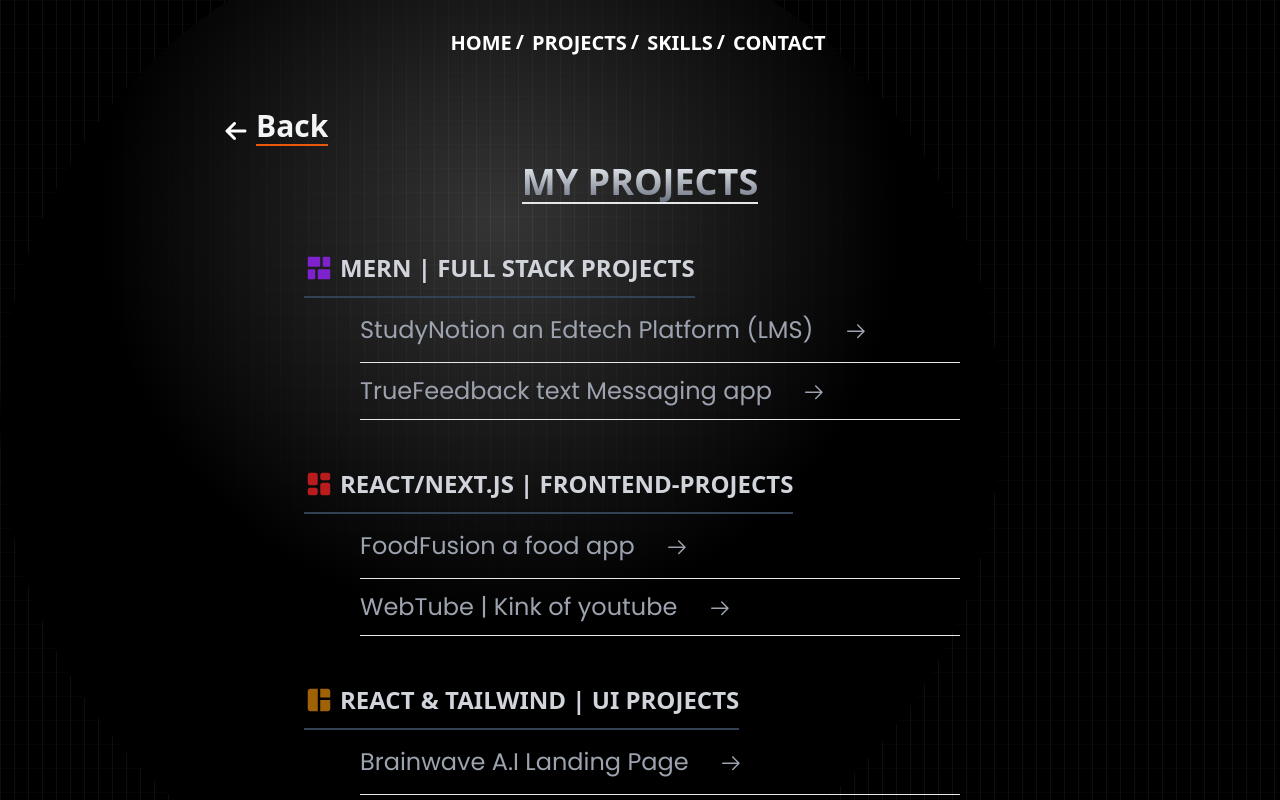
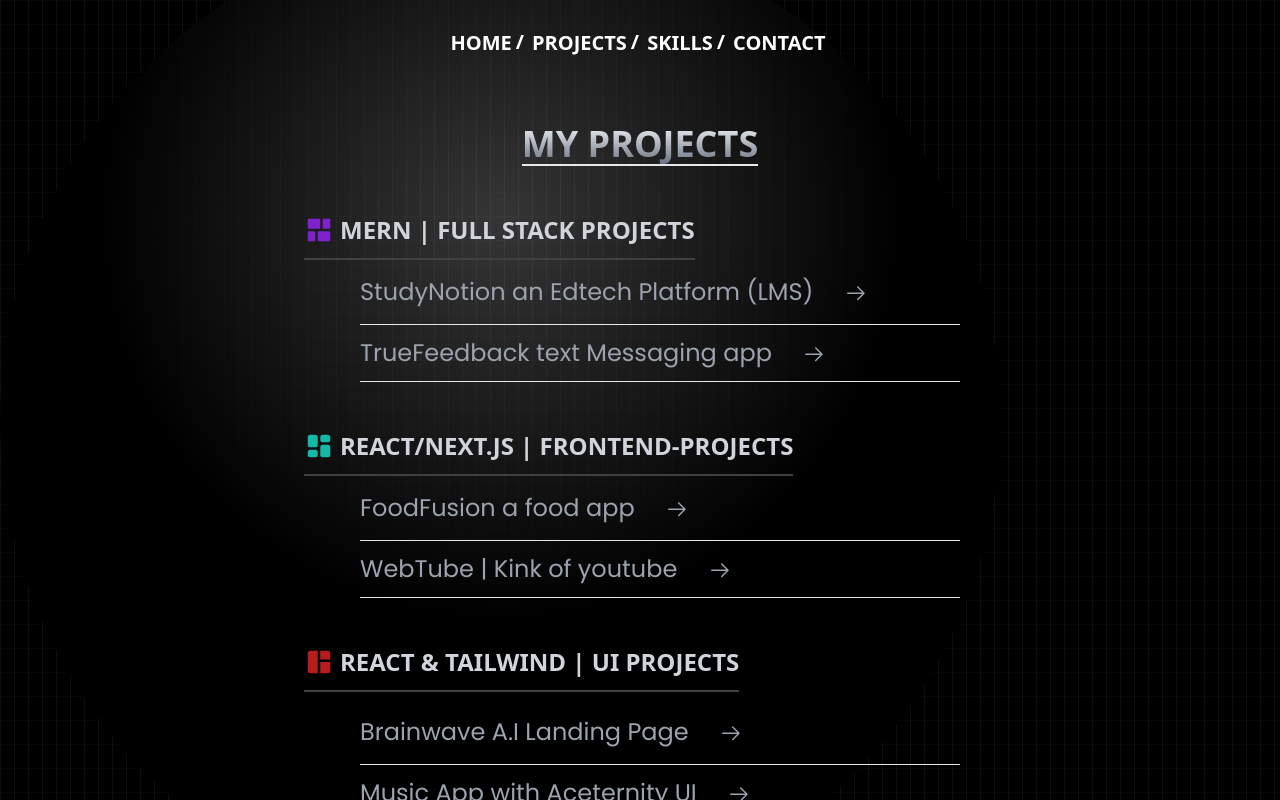
Before and after one commit to piyushkushwaha977/Portfolio, a React (Create React App) app: page /projects in a window 1280 px wide. Built offline with nearby package versions, Linux system fonts and the light colour scheme.

Commit message:
Something added

```diff
--- a/src/components/custom/ProjectHero.jsx
+++ b/src/components/custom/ProjectHero.jsx
@@ -46,7 +46,7 @@
             <motion.div
                  initial={{opacity: 0 , scale: 0.5}}
                  animate={{opacity:1 , scale: 1}}
-                 transition={{duration: 0.7}}
+                 transition={{duration: 0.5}}
              className="max-w-[23rem] md:max-w-[50rem] lg:max-w-[1180px] mx-auto h-[16rem] md:h-[36rem] lg:h-[46rem] w-full aspect-square  ">
               <img src={myStudynotionImg}
                className=" rounded-xl md:rounded-3xl w-full h-[15rem] md:h-[32rem] lg:h-[45rem] object-cover border border-[#2b2a28]  shadow-2xl shadow-slate-800"
@@ -58,7 +58,7 @@
       <motion.div
        initial={{opacity: 0 , x: -100}}
        animate={{opacity:1 , x: 0}}
-       transition={{duration: 1.2}}
+       transition={{duration: 0.8}}
        className=" flex justify-between mt-4 md:mt-10 ">
        <h2 className=" pb-2 md:pb-4 pl-2 font-bold font-poppins uppercase text-2xl md:text-5xl bg-gradient-to-b from-[#868F96] to-[#596164] text-transparent bg-clip-text
           border-b border-slate-700" > Study Notion </h2>
@@ -86,7 +86,7 @@
                         <motion.li
                            initial={{opacity: 0 , x: -100}}
                            whileInView={{opacity:1 , x: 0}}
-                           transition={{duration: 1.2}}
+                           transition={{duration: 1}}
                          key={index}
                          className="py-0.5 md:py-1 text-gray-400 font-poppins text-sm  md:text-lg ">
                          <RiCheckDoubleFill className=" inline text-white mr-0.5 md:mr-2"/>
--- a/src/pages/ProjectsPage.jsx
+++ b/src/pages/ProjectsPage.jsx
@@ -1,7 +1,7 @@
 import React from 'react'
 import { Link } from 'react-router-dom'
 import { GoArrowRight } from "react-icons/go";
-import { FaArrowLeft } from 'react-icons/fa6';
+// import { FaArrowLeft } from 'react-icons/fa6';
 import { motion } from 'framer-motion';
 import Navbar from '../components/custom/Navbar';
 import { RiDashboardHorizontalFill } from "react-icons/ri";
@@ -22,17 +22,17 @@
               <Navbar/>
           </div>
                 {/* BACK ARROW  */}
-             <div className="  flex  w-fit rounded-sm mt-8  lg:ml-28  ">
+             {/* <div className="  flex  w-fit rounded-sm mt-8  lg:ml-28  ">
                <Link to="/"  className=" text-xl font-bold md:text-3xl flex items-center justify-center ml-3 md:ml-28   gap-2  ">
                   <FaArrowLeft className=" inline md:text-2xl text-white md:mt-2"/>
                   <div className="  text-gray-100 border-b-2 border-orange-600">
                     Back</div>
                </Link>
-              </div>
+              </div>             */}
                         {/* SKILLS SECTION */}
             <div className=' w-full mx-auto mb-36  '>
                   <div className=' w-full md:max-w-4xl lg:max-w-5xl mx-auto'>
-                     <h2 className=' mb-12 mt-4  w-fit mx-auto font-bold text-3xl md:text-4xl text-center bg-gradient-to-b from-slate-100 to-gray-500 text-transparent bg-clip-text border-b-2  '
+                     <h2 className=' mb-12 mt-8 md:mt-12  w-fit mx-auto font-bold text-3xl md:text-4xl text-center bg-gradient-to-b from-slate-100 to-gray-500 text-transparent bg-clip-text border-b-2  '
                      > MY PROJECTS</h2>
                     {/* SKILLS CATEGORIES */}
                       <motion.div
@@ -42,9 +42,9 @@
                       className=' flex flex-col gap-12  md:max-w-2xl mx-2 md:mx-auto'>
                        {/* FULL STACK PROJECTS */}
                        <div className=' flex flex-col '>
-                           <div className='w-fit flex gap-1 md:gap-2 items-center justify-center'>
-                            <h2 className=' md:pb-3 flex items-center justify-center font-semibold text-lg text-gray-300 md:text-2xl border-b-2 border-slate-700'
-                            > <RiDashboardHorizontalFill className='inline mr-0.5 md:mr-1.5 text-purple-700 text-[22px] md:text-3xl'/>
+                           <div className='w-fit flex items-center justify-center pb-2 md:pb-3 border-b-2 border-neutral-700'>
+                           <RiDashboardHorizontalFill className='flex-nowrap mr-0.5 md:mr-1.5 text-purple-700 text-[22px] md:text-3xl'/>
+                            <h2 className='font-semibold text-lg text-gray-300 md:text-2xl '>
                               MERN  | FULL STACK PROJECTS</h2>
                            </div>
                             <div className=' mx-1 md:mx-4  '>
@@ -65,9 +65,9 @@
 
                           {/* FRONTEND PROJECTS */}
                           <div className=' flex flex-col '>
-                           <div className='w-fit flex gap-1 md:gap-2 items-center justify-center'>
-                            <h2 className=' md:pb-3 flex items-center justify-center font-semibold text-lg text-gray-300 md:text-2xl border-b-2 border-slate-700
-                            '><TbLayoutDashboardFilled className='inline mr-0.5  md:mr-1.5 text-red-700 text-[22px] md:text-3xl'/>
+                           <div className='w-fit flex items-center justify-center pb-2 md:pb-3 border-b-2 border-neutral-700'>
+                           <TbLayoutDashboardFilled className=' flex-nowrap mr-0.5  md:mr-1.5 text-teal-500 text-[22px] md:text-3xl'/>
+                            <h2 className=' font-semibold text-lg text-gray-300 md:text-2xl '>
                              REACT/NEXT.JS | FRONTEND-PROJECTS</h2>
                            </div>
                             <div className=' mx-1 md:mx-4 '>
@@ -86,9 +86,9 @@
 
                          {/* Tools and Platforms TECH */}
                          <div className=' flex flex-col '>
-                           <div className='w-fit flex gap-1 md:gap-2 items-center justify-center'>
-                            <h2 className=' md:pb-3 flex items-center justify-center font-semibold text-lg text-gray-300 md:text-2xl border-b-2 border-slate-700
-                            '><MdSpaceDashboard className='inline mr-0.5  md:mr-1.5 text-yellow-700 text-[22px] md:text-3xl'/>
+                           <div className='w-fit flex items-center justify-center pb-2 md:pb-3 border-b-2 border-neutral-700 mb-2'>
+                           <MdSpaceDashboard className=' flex-nowrap mr-0.5  md:mr-1.5 text-red-700 text-[22px] md:text-3xl'/>
+                            <h2 className='  font-semibold text-lg text-gray-300 md:text-2xl '>
                              REACT & TAILWIND | UI PROJECTS</h2>
                            </div>
                             <div className=' mx-1 md:mx-4 '>
--- a/src/pages/SkillsPage.jsx
+++ b/src/pages/SkillsPage.jsx
@@ -2,8 +2,9 @@
 import { FaCode } from "react-icons/fa";
 import { VscVscodeInsiders } from "react-icons/vsc";
 import { GrTechnology } from "react-icons/gr";
-import { FaArrowLeft } from "react-icons/fa6";
-import { Link } from "react-router-dom";
+import Navbar from "../components/custom/Navbar";
+// import { FaArrowLeft } from "react-icons/fa6";
+// import { Link } from "react-router-dom";
 import { motion } from "framer-motion";
 
 const SkillsPage = () => {
@@ -11,18 +12,22 @@
           <div className=" fixed h-full w-full top-0 left-0 -z-10">
               <div className="absolute top-0 z-[-2] h-screen w-screen  bg-neutral-950 bg-[radial-gradient(ellipse_80%_80%_at_50%_-20%,rgba(120,119,198,0.3),rgba(255,255,255,0))]"></div>
                   {/* SKILLS SECTION */}
-            <div className=' w-full max-w-7xl  mx-auto mt-16 md:mt-[6rem]  '>
 
-            <div className=" flex  w-fit rounded-sm py-2 mb-6  ">
+                  <Navbar/>
+
+            <div className=' w-full max-w-7xl  mx-auto mt-16 md:mt-[6rem]  h-screen overflow-y-scroll '>
+
+            {/* <div className=" flex  w-fit rounded-sm py-2 mb-6  ">
                <Link to="/"   className=" text-xl text-white font-bold md:text-3xl flex items-center justify-center ml-3 md:36  gap-2  ">
                   <FaArrowLeft className=" inline md:text-2xl black md:mt-2"/>
                   <div className="  text-gray-100 border-b-2 border-red-600">
                     Back</div>
                </Link>
-              </div>
+              </div> */}
 
                   <div className=' w-full md:max-w-5xl mx-auto'>
-                     <h2 className=' mb-20 font-bold text-3xl md:text-5xl text-center text-gray-200'> MY SKILLS</h2>
+                     <h2 className=' mb-20 font-bold text-3xl md:text-5xl text-center bg-gradient-to-b from-slate-100 to-gray-500 text-transparent bg-clip-text'
+                     > MY SKILLS</h2>
                     {/* SKILLS CATEGORIES */}
                       <div className=' flex flex-col gap-12 md:gap-16 mx-2'>
                        {/* FRONTEND SKILLS */}
@@ -52,7 +57,7 @@
                          transition={{duration: 1 }}
                            className=' flex flex-col '>
                            <div className='w-fit flex gap-1 md:gap-2 items-center justify-center'>
-                             <FaCode className='font-bold text-teal-700 text-2xl md:text-4xl'/>
+                             <FaCode className='font-bold text-teal-500 text-2xl md:text-4xl'/>
                             <h2 className=' font-semibold text-xl text-white md:text-3xl border-b-2 border-orange-700'>
                              BACKEND-END</h2>
                            </div>
```
Also changed, not shown: src/components/custom/ProjectSection.jsx (+30 -6 lines), src/pages/HomePage.jsx (+15 -14 lines).
